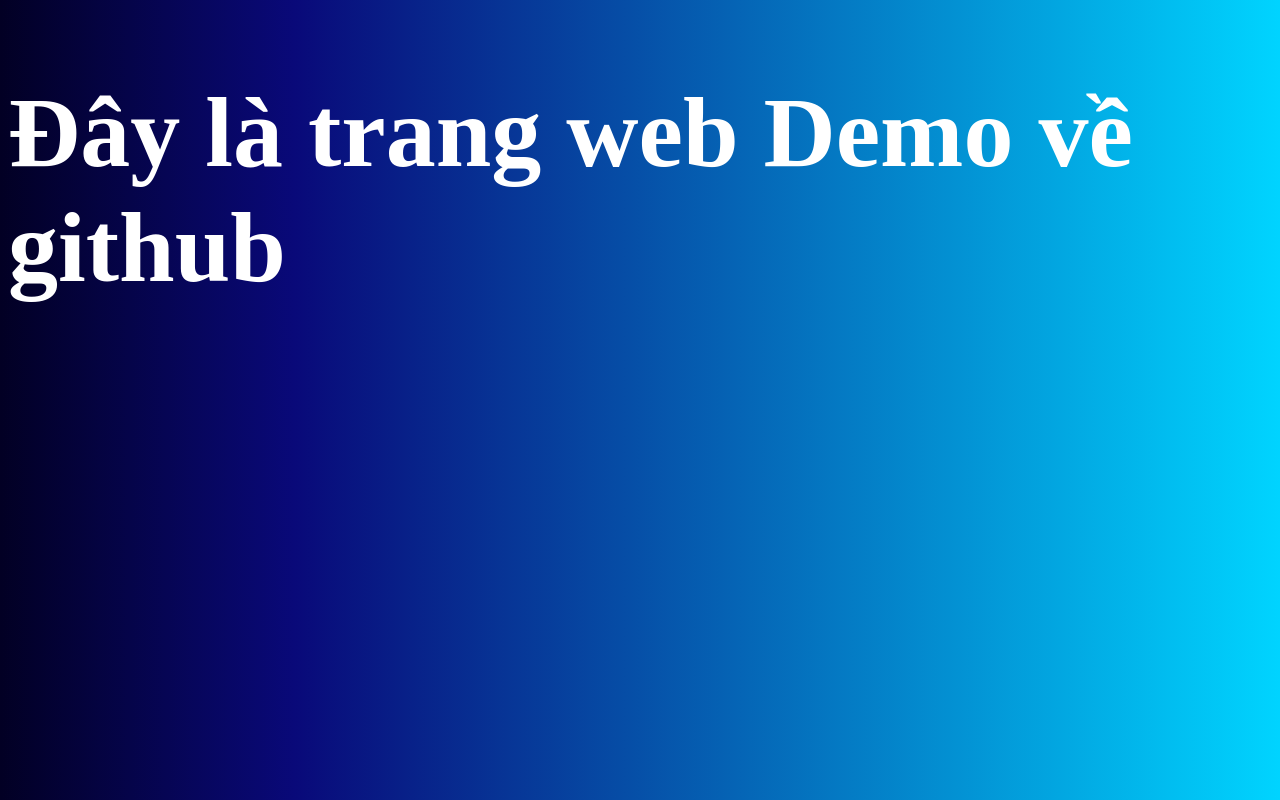
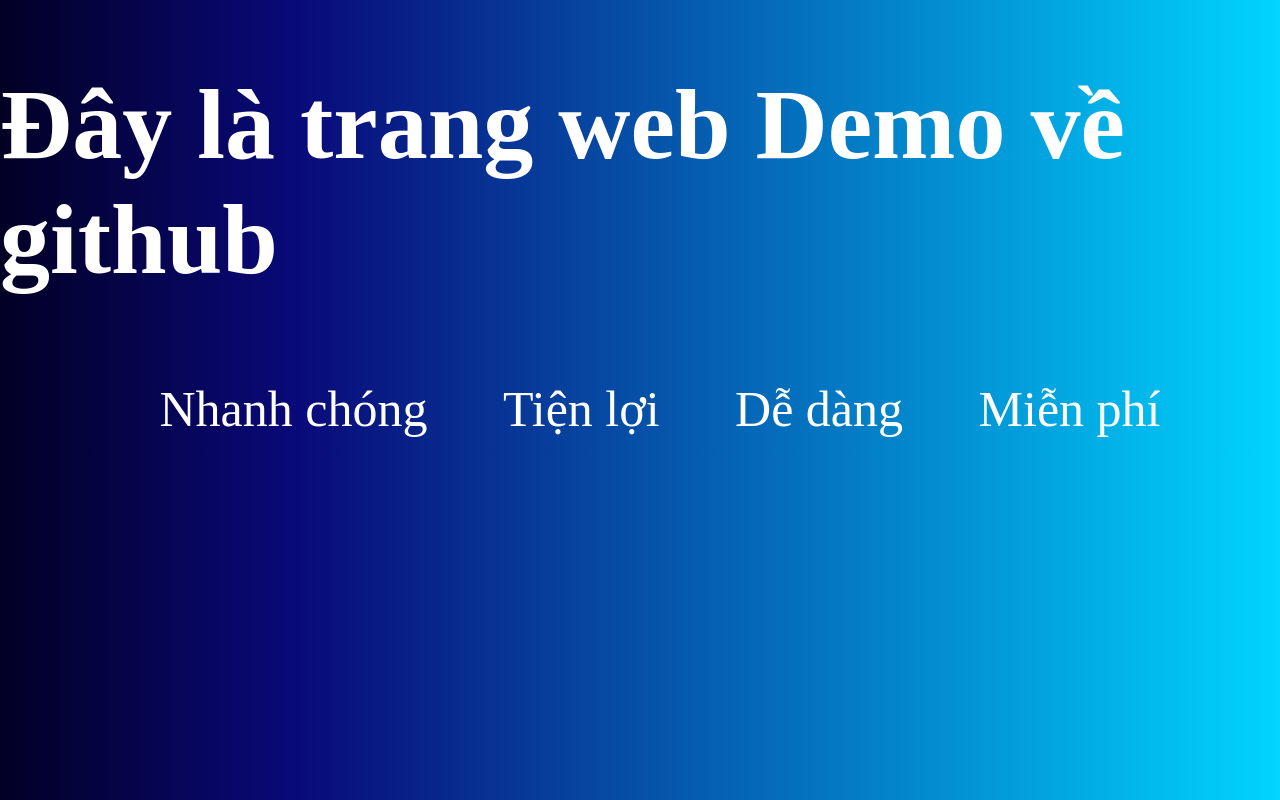
Before and after one commit to neneXtreme/demo1, a plain HTML site: page index.html in a window 1280 px wide. Drawn offline with Linux system fonts and the light colour scheme.

Commit message:
readable code.

```diff
--- a/index.html
+++ b/index.html
@@ -4,14 +4,47 @@
     <meta charset="UTF-8">
     <meta http-equiv="X-UA-Compatible" content="IE=edge">
     <meta name="viewport" content="width=device-width, initial-scale=1.0">
-    <title>Document</title>
+    <title>github demo</title>
+    <style>
+        body {
+            background: rgb(2,0,36);
+            background: linear-gradient(90deg, rgba(2,0,36,1) 0%, rgba(9,9,121,1) 23%, rgba(0,212,255,1) 100%);
+            margin: 0;
+        }
+        .container {
+            display: flex;
+            justify-content: center;
+            align-items: center;
+        }
+        h1 {
+            color: white;
+            font-size: 100px;
+        }
+        ul {
+            width: 90%;
+            display: flex;
+            list-style-type: none;
+            justify-content: space-evenly;
+        }
+        li {
+            color: white;
+            font-size: 50px;
+        }
+    </style>
 </head>
-<body style="background: rgb(2,0,36);background: linear-gradient(90deg, rgba(2,0,36,1) 0%, rgba(9,9,121,1) 23%, rgba(0,212,255,1) 100%); display: flex; justify-content: center;
-align-items: center;">
-    <div style="position: relative">
-        <h1 style="color: white; font-size: 100px;">
+<body>
+    <div class="container">
+        <h1>
             Đây là trang web Demo về github
         </h1>
     </div>
+    <div class="container">
+        <ul>
+            <li>Nhanh chóng</li>
+            <li>Tiện lợi</li>
+            <li>Dễ dàng</li>
+            <li>Miễn phí</li>
+        </ul>
+    </div>
 </body>
 </html>
```
